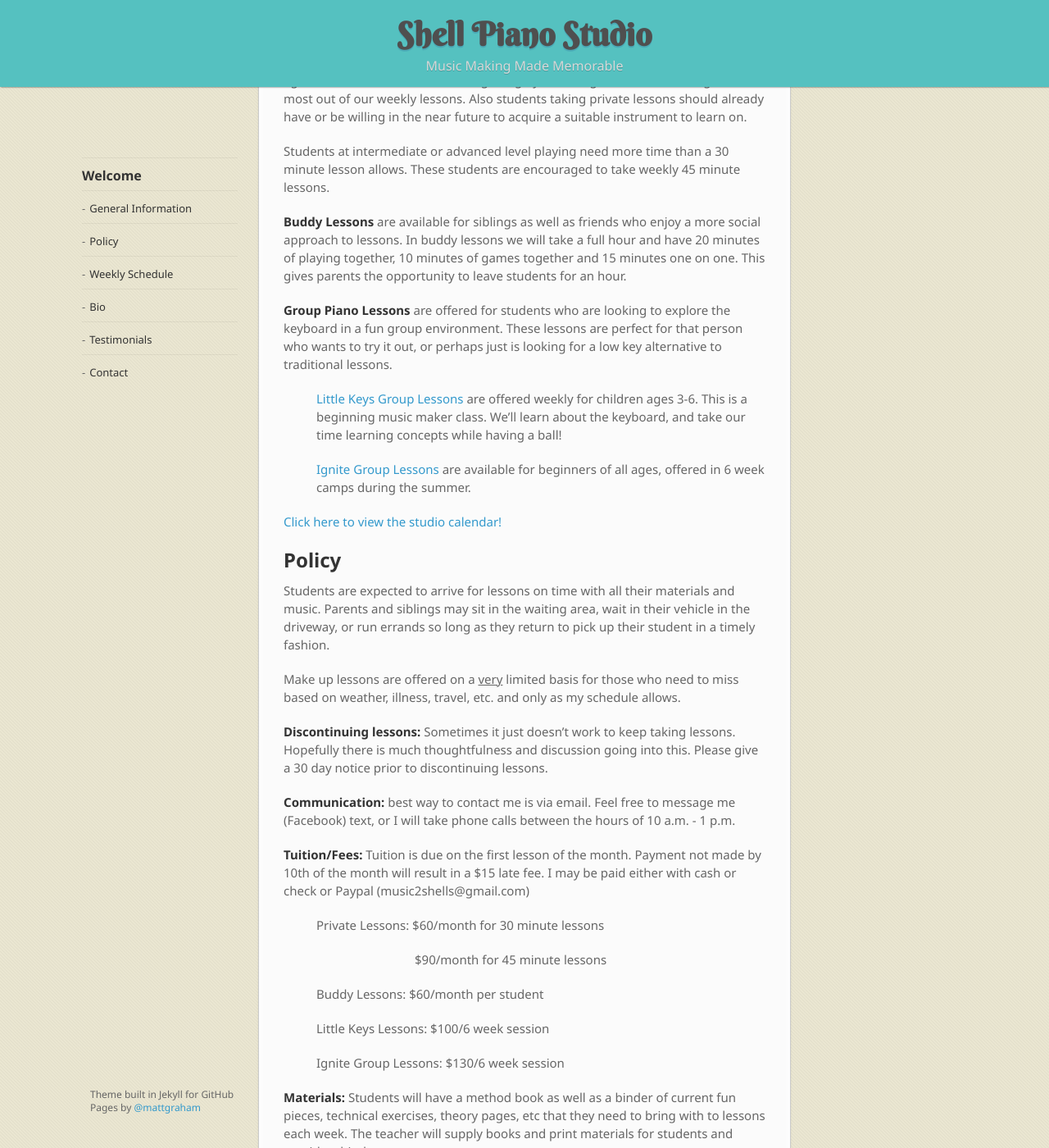
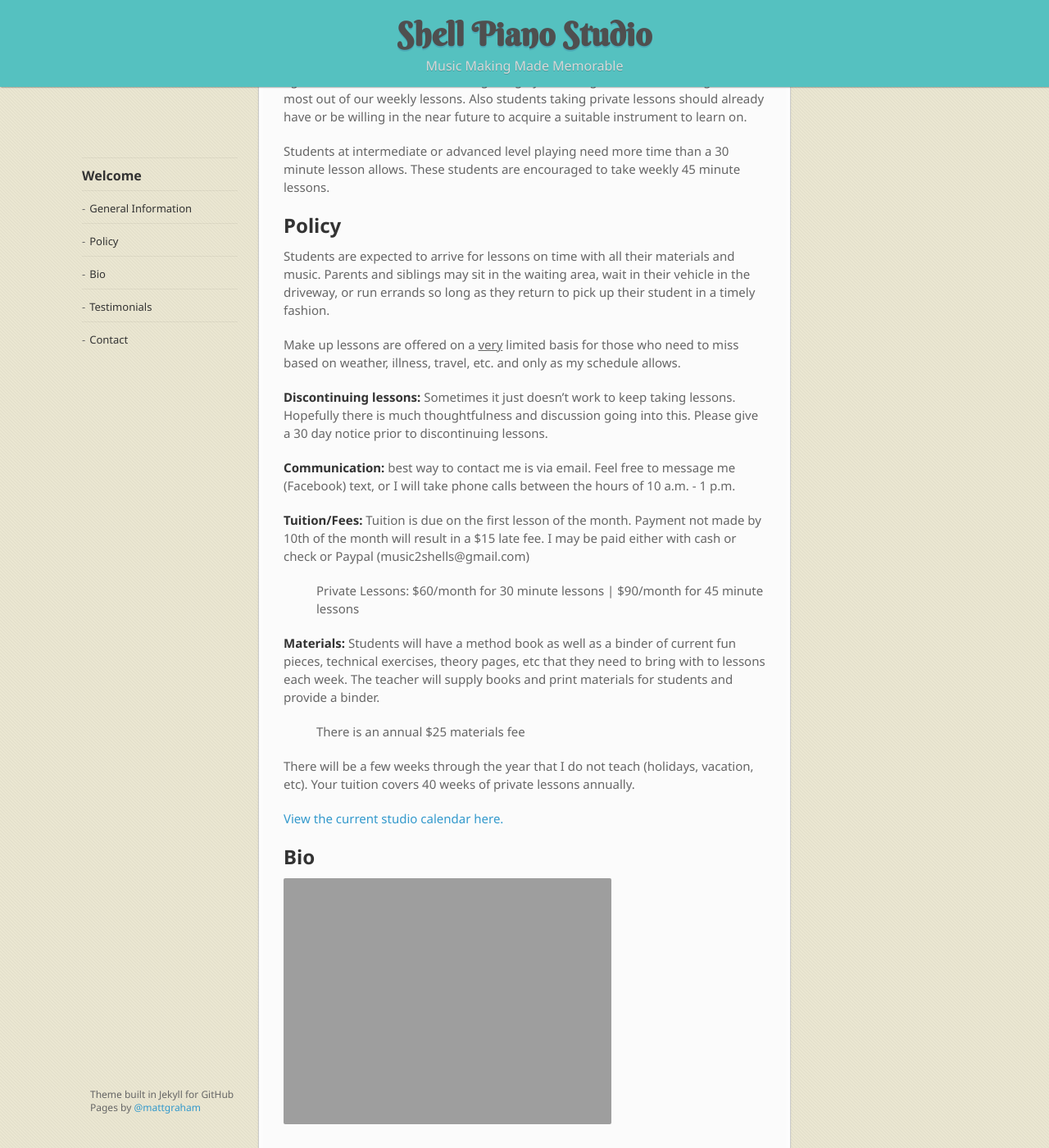
Before and after one commit to trentonshell/shellpiano, a Jekyll site: the page built from index.md, in a window 1280 px wide and 1400 px high, scrolled down 502 px. Shown: the whole window at 82% size. Built offline with Jekyll 4.4.1, drawn with Linux system fonts in a browser that asks for light colours; nearby versions of some CDN libraries; some of the changed text lies outside the part shown.

Commit message:
Update site

```diff
--- a/_layouts/home.html
+++ b/_layouts/home.html
@@ -14,41 +14,30 @@
     <h2>General Information</h2>
 
     <p><strong>Private Piano Lessons</strong> are offered weekly in 30 or 45 minute sessions for students ages 5-105 of all abilities. Practicing is highly encouraged for students to gain the most out of our weekly lessons. Also students taking private lessons should already have or be willing in the near future to acquire a suitable instrument to learn on.</p>
+
     <p> Students at intermediate or advanced level playing need more time than a 30 minute lesson allows. These students are encouraged to take weekly 45 minute lessons. </p>
-    <p><strong>Buddy Lessons </strong> are available for siblings as well as friends who enjoy a more social approach to lessons. In buddy lessons we will take a full hour and have 20 minutes of playing together, 10 minutes of games together and 15 minutes one on one. This gives parents the opportunity to leave students for an hour. </p>
-    <p><strong>Group Piano Lessons</strong> are offered for students who are looking to explore the keyboard in a fun group environment. These lessons are perfect for that person who wants to try it out, or perhaps just is looking for a low key alternative to traditional lessons.</p>
-    <p style="margin-left: 40px"><strong><a href="/documents/LittleKeys.pdf">Little Keys Group Lessons</a></strong> are offered weekly for children ages 3-6. This is a beginning music maker class. We’ll learn about the keyboard, and take our time learning concepts while having a ball!</p>
-    <p style="margin-left: 40px"><strong><a href="/documents/IgnitePoster.pdf">Ignite Group Lessons</a></strong> are available for beginners of all ages, offered in 6 week camps during the summer.</p>
-
-    <p><a href="/documents/ShellPianoStudioCalendar.pdf">Click here to view the studio calendar!</a></p>
 
     <h2>Policy</h2>
 
     <p>Students are expected to arrive for lessons on time with all their materials and music. Parents and siblings may sit in the waiting area, wait in their vehicle in the driveway, or run errands so long as they return to pick up their student in a timely fashion.</p>
+
     <p>Make up lessons are offered on a <u>very</u> limited basis for those who need to miss based on weather, illness, travel, etc. and only as my schedule allows.</p>
+
     <p><strong>Discontinuing lessons: </strong> Sometimes it just doesn’t work to keep taking lessons. Hopefully there is much thoughtfulness and discussion going into this. Please give a 30 day notice prior to discontinuing lessons. </p>
+
     <p><strong>Communication: </strong> best way to contact me is via email. Feel free to message me (Facebook) text, or I will take phone calls between the hours of 10 a.m. - 1 p.m. </p>
+
     <p><strong>Tuition/Fees: </strong> Tuition is due on the first lesson of the month. Payment not made by 10th of the month will result in a $15 late fee. I may be paid either with cash or check or Paypal (music2shells@gmail.com) </p>
-    <p style="margin-left: 40px">Private Lessons:      $60/month for 30 minute lessons </p>
-    <p style="margin-left: 160px">$90/month for 45 minute lessons </p>
-    <p style="margin-left: 40px">Buddy Lessons:        $60/month per student</p>
-    <p style="margin-left: 40px">Little Keys Lessons:  $100/6 week session</p>
-    <p style="margin-left: 40px">Ignite Group Lessons: $130/6 week session</p>
 
-    <p><strong>Materials: </strong> Students will have a method book as well as a binder of current fun pieces, technical exercises, theory pages, etc that they need to bring with to lessons each week. The teacher will supply books and print materials for students and provide a binder. <br>**There is an annual $25 materials fee </p>
+    <p style="margin-left: 40px">Private Lessons: $60/month for 30 minute lessons | $90/month for 45 minute lessons</p>
 
-    <h2>Weekly Schedule</h2>
+    <p><strong>Materials: </strong> Students will have a method book as well as a binder of current fun pieces, technical exercises, theory pages, etc that they need to bring with to lessons each week. The teacher will supply books and print materials for students and provide a binder. </p>
 
-    <p><strong> Private Lessons</strong>: 30/45 minutes once per week (44 lessons annually)</p>
-    <p><strong> Buddy Lessons</strong>: 60 minutes once per week with 2 students (44 lessons annually)</p>
-    <p><strong> Little Keys Group Lessons</strong>: Wednesdays, July 11-Aug 15 (6 group meetings)</p>
-    <p style="margin-left: 40px">All ages:       11:00-12:00 (all materials included)</p>
-    <p><strong> Ignite Group Lessons</strong>: Wednesdays, July 11-Aug 15 (6 group meetings)
-    <p style="margin-left: 40px">Ages 8-11:      11:00-12:00 (all materials included)</p>
-    <p style="margin-left: 40px">Ages 12 and up: 12:00-1:00 (all materials included)</p>
+     <p style="margin-left: 40px">There is an annual $25 materials fee </p>
 
-    <p>There will be a few weeks through the year that I do not teach (holidays, vacation, etc). Your tuition covers 44 weeks of private lessons annually.</p>
+    <p>There will be a few weeks through the year that I do not teach (holidays, vacation, etc). Your tuition covers 40 weeks of private lessons annually.</p>
 
+    <p><a href="../documents/ShellPianoStudioCalendar.pdf">View the current studio calendar here.</a></p>
 
     {% include bio.html %}
 
```
Also changed, not shown: 6 other files.
